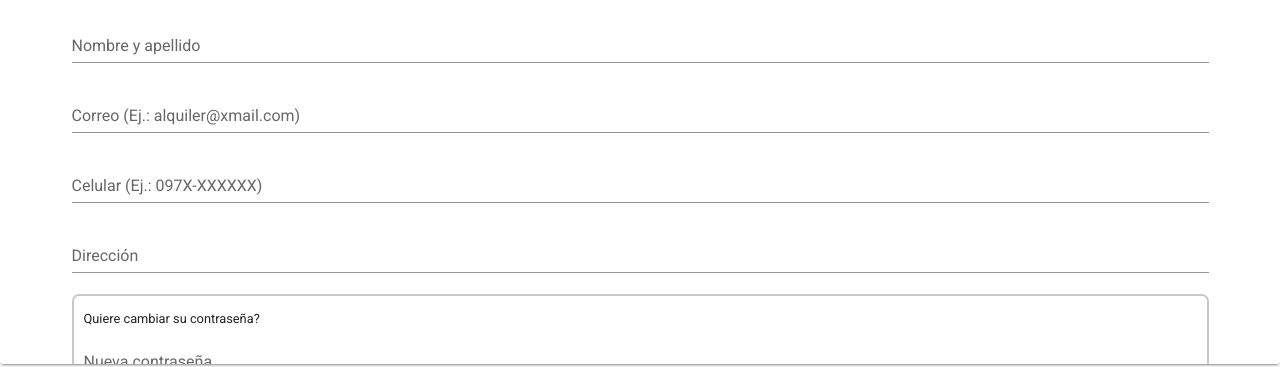
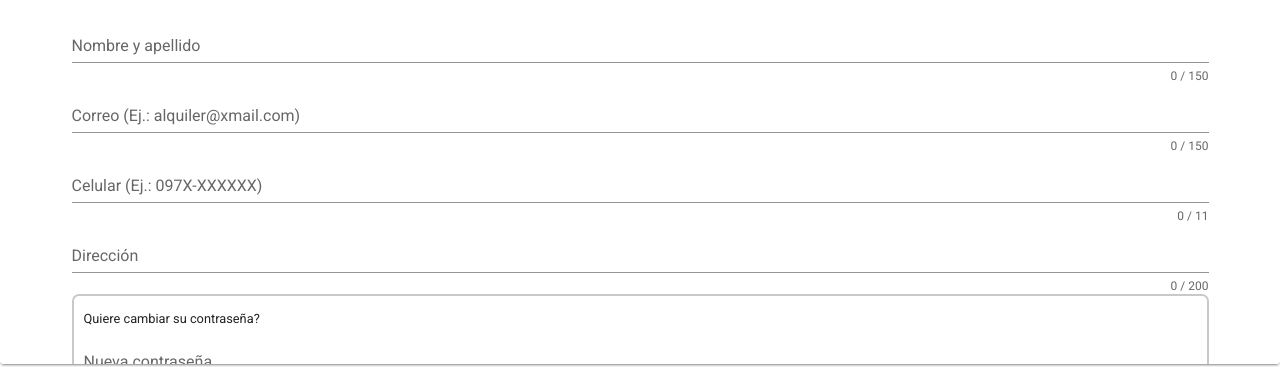
Before and after one commit to fermellone/alquileres, a Vue app: page / in a window 1280 px wide. Both pictures are taken after a click on the button "Configuración". Shown: the part 236-603 px from the top of the page. Built offline with nearby package versions, Linux system fonts and the light colour scheme.

Commit message:
se agregaron validaciones de length y de correo

```diff
--- a/src/views/Config.vue
+++ b/src/views/Config.vue
@@ -11,22 +11,26 @@
           label="Nombre y apellido"
           :rules="formRules.fullname"
           v-model="form.fullname"
+          counter="150"
         />
         <v-text-field
           label="Correo (Ej.: alquiler@xmail.com)"
           type="email"
           :rules="formRules.email"
           v-model="form.email"
+          counter="150"
         />
         <v-text-field
           label="Celular (Ej.: 097X-XXXXXX)"
           :rules="formRules.phone"
           v-model="form.phone"
+          counter="11"
         />
         <v-text-field
           label="Dirección"
           :rules="formRules.address"
           v-model="form.address"
+          counter="200"
         />
 
         <div class="form__passwords">
@@ -37,12 +41,14 @@
             type="password"
             :rules="formRules.newPassword"
             v-model="form.newPassword"
+            counter="25"
           />
           <v-text-field
             label="Confirmar su nueva contraseña"
             type="password"
             :rules="formRules.newPassword2"
             v-model="form.newPassword2"
+            counter="25"
           />
         </div>
 
@@ -104,7 +110,19 @@ export default {
         );
       };
 
+      const validateEmail = (v) => {
+        const re = /^(([^<>()[\]\\.,;:\s@"]+(\.[^<>()[\]\\.,;:\s@"]+)*)|(".+"))@((\[[0-9]{1,3}\.[0-9]{1,3}\.[0-9]{1,3}\.[0-9]{1,3}\])|(([a-zA-Z\-0-9]+\.)+[a-zA-Z]{2,}))$/;
+
+        return (
+          re.test(String(v).toLowerCase()) ||
+          "El correo ingresado no es válido."
+        );
+      };
+
       formRules.fullname.push(notEmptyRule);
+
+      formRules.email.push(validateEmail);
+      formRules.email.push(notEmptyRule);
 
       formRules.phone.push(notEmptyRule);
 
@@ -116,8 +134,6 @@ export default {
       return formRules;
     },
   },
-
-  methods: {},
 };
 </script>
 
```
